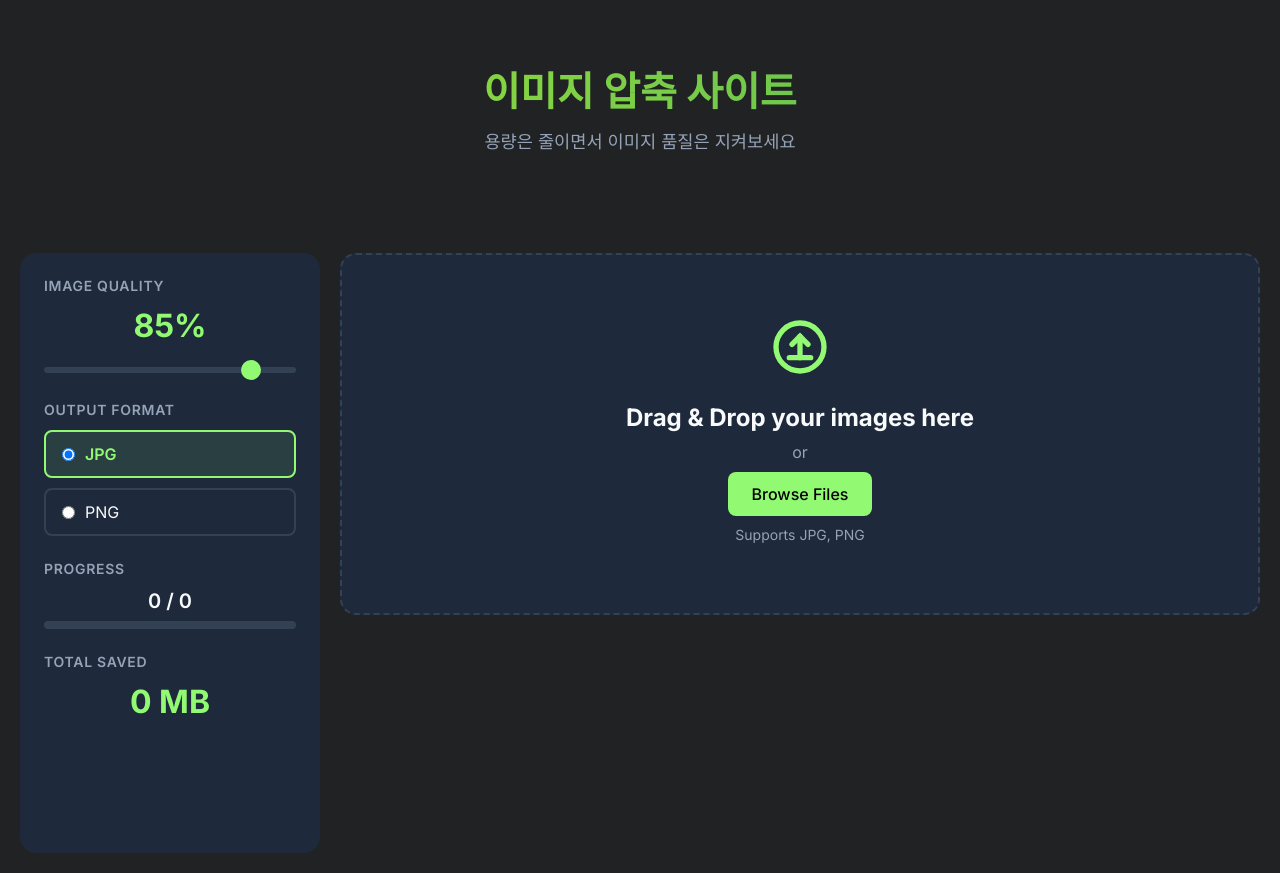
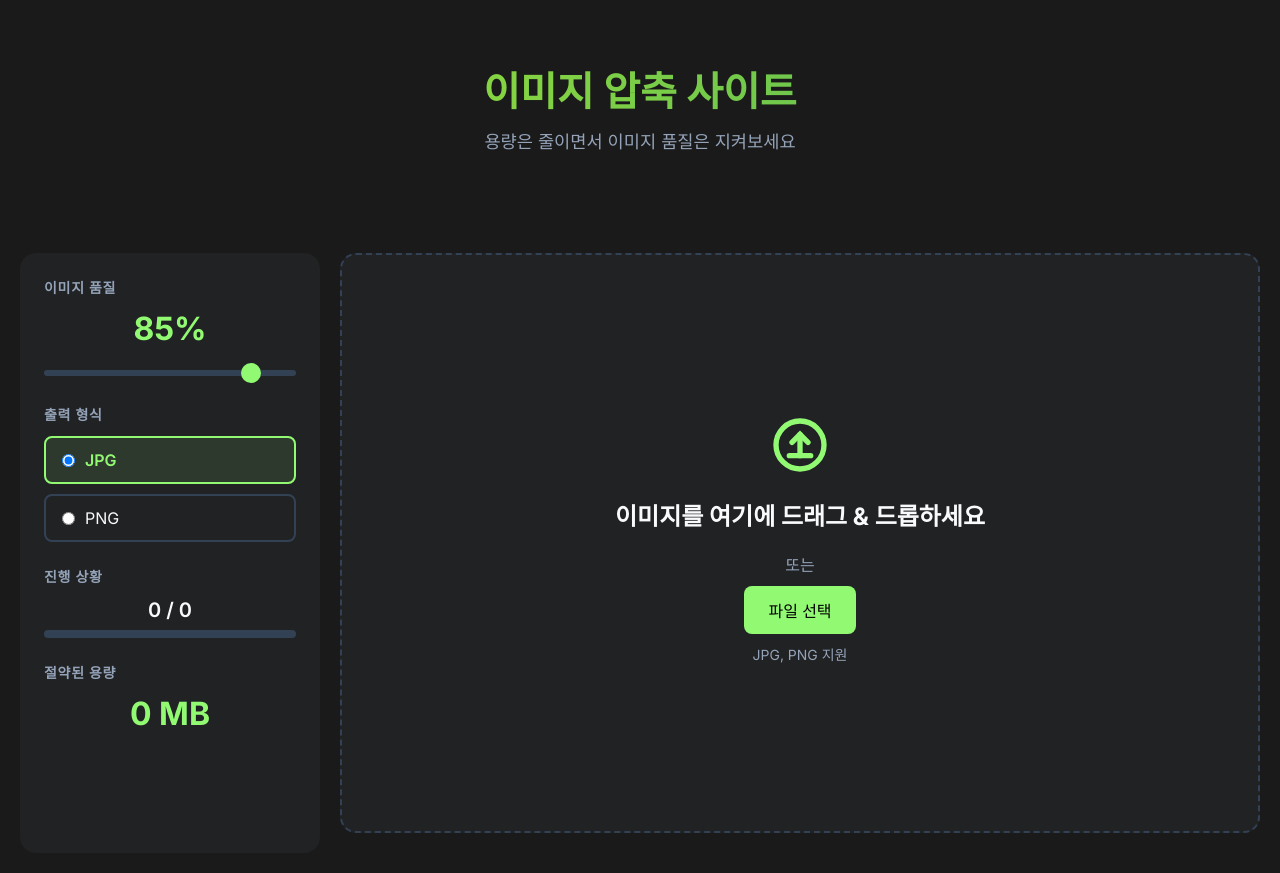
Before and after one commit to philip243/philip, a Flask app: page / in a window 1280 px wide. Run offline with Flask 3, Linux system fonts and the light colour scheme; some libraries are stand-ins or nearby versions.

Commit message:
Update design: dark bg #1a1a1a, layout fix, Korean text, black buttons

```diff
--- a/static/script.js
+++ b/static/script.js
@@ -94,7 +94,7 @@ document.addEventListener('DOMContentLoaded', () => {
                 </div>
             </div>
             <div class="file-status" id="status-${index}">
-                <span class="processing-badge">⏳ Processing...</span>
+                <span class="processing-badge">⏳ 처리 중...</span>
             </div>
         `;
 
@@ -146,7 +146,7 @@ document.addEventListener('DOMContentLoaded', () => {
 
             document.getElementById(`status-${index}`).innerHTML = `
                 <span class="reduction-badge">-${reduction}%</span>
-                <a href="${data.download_url}" class="file-download-btn" download="${downloadFilename}">Download</a>
+                <a href="${data.download_url}" class="file-download-btn" download="${downloadFilename}">다운로드</a>
                 <button class="file-delete-btn" onclick="deleteFile(${index}, ${savedKB})">🗑️</button>
             `;
 
@@ -164,7 +164,7 @@ document.addEventListener('DOMContentLoaded', () => {
         } catch (error) {
             console.error('Upload error:', error);
             document.getElementById(`status-${index}`).innerHTML = `
-                <span style="color: #ef4444;">❌ Error</span>
+                <span style="color: #ef4444;">❌ 오류</span>
             `;
             processedFiles++;
             updateProgress();
--- a/static/style.css
+++ b/static/style.css
@@ -3,9 +3,9 @@
     --primary-hover: #7FE060;
     --primary-light: #A3E635;
     --primary-dark: #3F7E44;
-    --bg-color: #212224;
-    --sidebar-bg: #1e293b;
-    --card-bg: #1e293b;
+    --bg-color: #1a1a1a;
+    --sidebar-bg: #212224;
+    --card-bg: #212224;
     --text-main: #f8fafc;
     --text-muted: #94a3b8;
     --border-color: #334155;
@@ -186,7 +186,7 @@ input[type=range]::-webkit-slider-thumb:hover {
     width: 100%;
     padding: 16px;
     background-color: var(--primary-color);
-    color: white;
+    color: #000000;
     border: none;
     border-radius: 10px;
     font-size: 1rem;
@@ -218,6 +218,12 @@ input[type=range]::-webkit-slider-thumb:hover {
     text-align: center;
     cursor: pointer;
     transition: all 0.3s;
+    display: flex;
+    flex-direction: column;
+    justify-content: center;
+    align-items: center;
+    flex: 1;
+    /* Fill available space */
 }
 
 .upload-zone:hover,
@@ -371,7 +377,7 @@ input[type=range]::-webkit-slider-thumb:hover {
 .file-download-btn {
     padding: 8px 16px;
     background-color: var(--primary-color);
-    color: white;
+    color: #000000;
     border: none;
     border-radius: 6px;
     font-size: 0.875rem;
--- a/templates/index.html
+++ b/templates/index.html
@@ -22,7 +22,7 @@
             <!-- LEFT SIDEBAR -->
             <aside class="sidebar">
                 <div class="sidebar-section">
-                    <h3>Image Quality</h3>
+                    <h3>이미지 품질</h3>
                     <div class="quality-display">
                         <span id="quality-value">85</span>%
                     </div>
@@ -30,7 +30,7 @@
                 </div>
 
                 <div class="sidebar-section">
-                    <h3>Output Format</h3>
+                    <h3>출력 형식</h3>
                     <div class="format-buttons">
                         <label class="format-btn">
                             <input type="radio" name="format" value="jpeg" checked>
@@ -44,7 +44,7 @@
                 </div>
 
                 <div class="sidebar-section">
-                    <h3>Progress</h3>
+                    <h3>진행 상황</h3>
                     <div class="progress-info">
                         <span id="progress-text">0 / 0</span>
                     </div>
@@ -54,12 +54,12 @@
                 </div>
 
                 <div class="sidebar-section">
-                    <h3>Total Saved</h3>
+                    <h3>절약된 용량</h3>
                     <div class="total-saved" id="total-saved">0 MB</div>
                 </div>
 
                 <button id="download-all-btn" class="download-all-btn" style="display: none;">
-                    Download All as ZIP
+                    전체 ZIP 다운로드
                 </button>
             </aside>
 
@@ -72,16 +72,16 @@
                         <path d="M8 16H16" stroke="currentColor" stroke-width="2" stroke-linecap="round" />
                         <circle cx="12" cy="12" r="9" stroke="currentColor" stroke-width="2" />
                     </svg>
-                    <h2>Drag & Drop your images here</h2>
-                    <p>or</p>
-                    <label for="file-input" class="browse-btn">Browse Files</label>
+                    <h2>이미지를 여기에 드래그 & 드롭하세요</h2>
+                    <p>또는</p>
+                    <label for="file-input" class="browse-btn">파일 선택</label>
                     <input type="file" id="file-input" accept=".jpg,.jpeg,.png" multiple hidden>
-                    <p class="hint">Supports JPG, PNG</p>
+                    <p class="hint">JPG, PNG 지원</p>
                 </div>
 
                 <div class="file-list-header" id="file-list-header" style="display: none;">
-                    <h3>Processed Files</h3>
-                    <button id="clear-all-btn" class="clear-all-btn">🗑️ Clear All</button>
+                    <h3>처리된 파일</h3>
+                    <button id="clear-all-btn" class="clear-all-btn">🗑️ 전체 삭제</button>
                 </div>
 
                 <div class="file-list" id="file-list">
```
